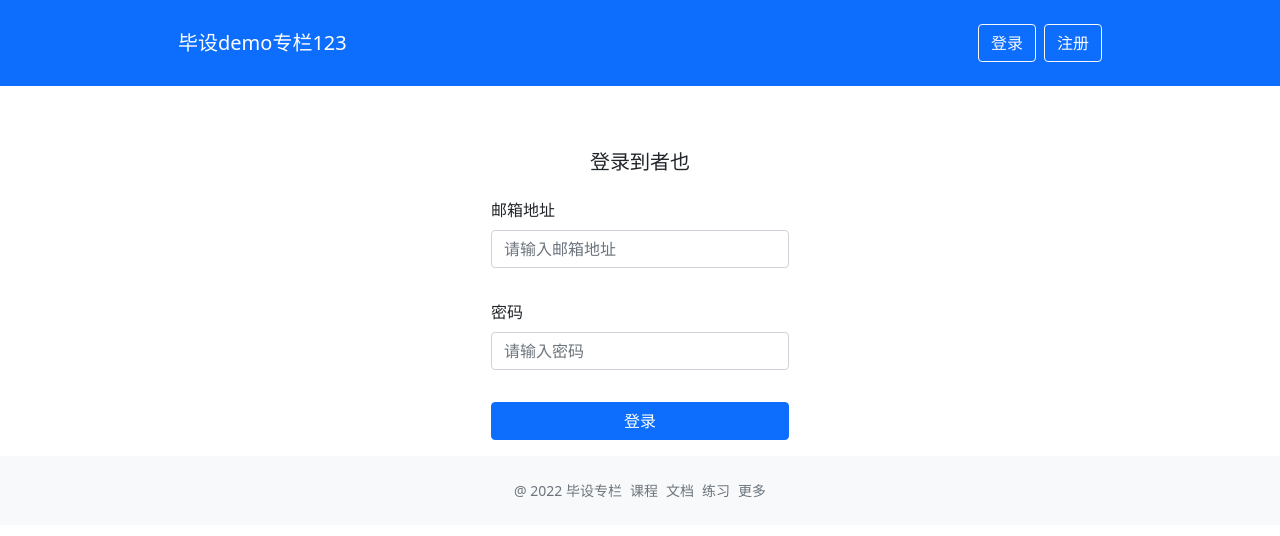
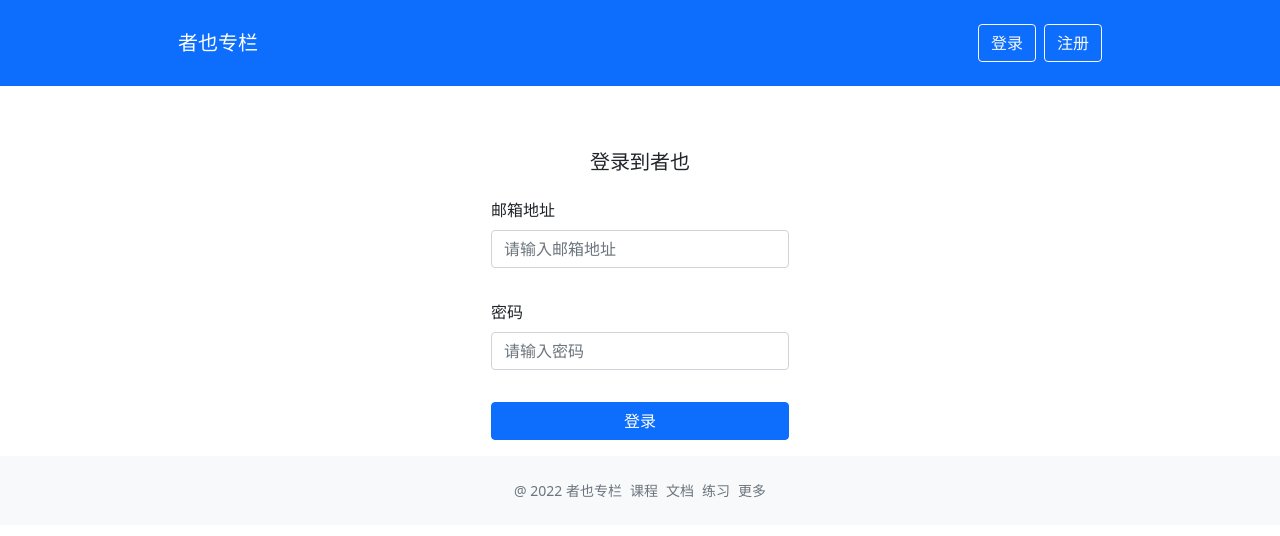
Before and after one commit to 15017662461/zheye, a Vue app: page /login in a window 1280 px wide. Shown: the top 536 px of the page. Built offline with nearby package versions, Linux system fonts and the light colour scheme.

Commit message:
feat:change time

```diff
--- a/src/App.vue
+++ b/src/App.vue
@@ -6,7 +6,7 @@
     <footer class="text-center py-4 text-secondary bg-light mt-6">
       <small>
         <ul class="list-inline mb-0">
-          <li class="list-inline-item">@ 2022 毕设专栏</li>
+          <li class="list-inline-item">@ 2022 者也专栏</li>
           <li class="list-inline-item">课程</li>
           <li class="list-inline-item">文档</li>
           <li class="list-inline-item">练习</li>
--- a/src/components/GlobalHeader.vue
+++ b/src/components/GlobalHeader.vue
@@ -1,7 +1,7 @@
 <template>
   <nav class="navbar navbar-dark bg-primary justify-content-between mb-4 px-4">
     <div class="w-75 mx-auto navbar">
-      <a href="#" class="navbar-brand" @click="clickToHome">毕设demo专栏123</a>
+      <a href="#" class="navbar-brand" @click="clickToHome">者也专栏</a>
       <ul v-if="!user.isLogin" class="list-inline mb-0">
         <li class="list-inline-item">
           <a href="#" class="btn btn-outline-light my-2" @click="clickToLogin">登录</a>
```
